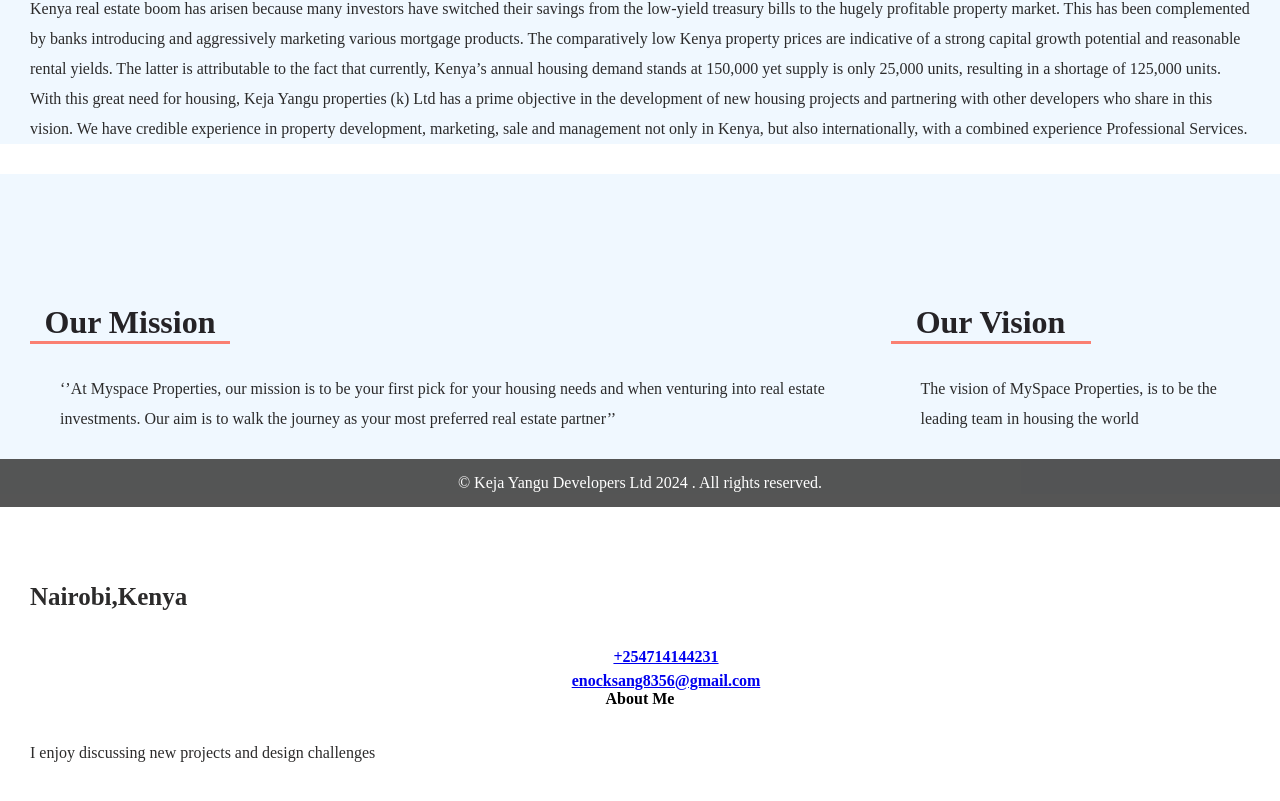
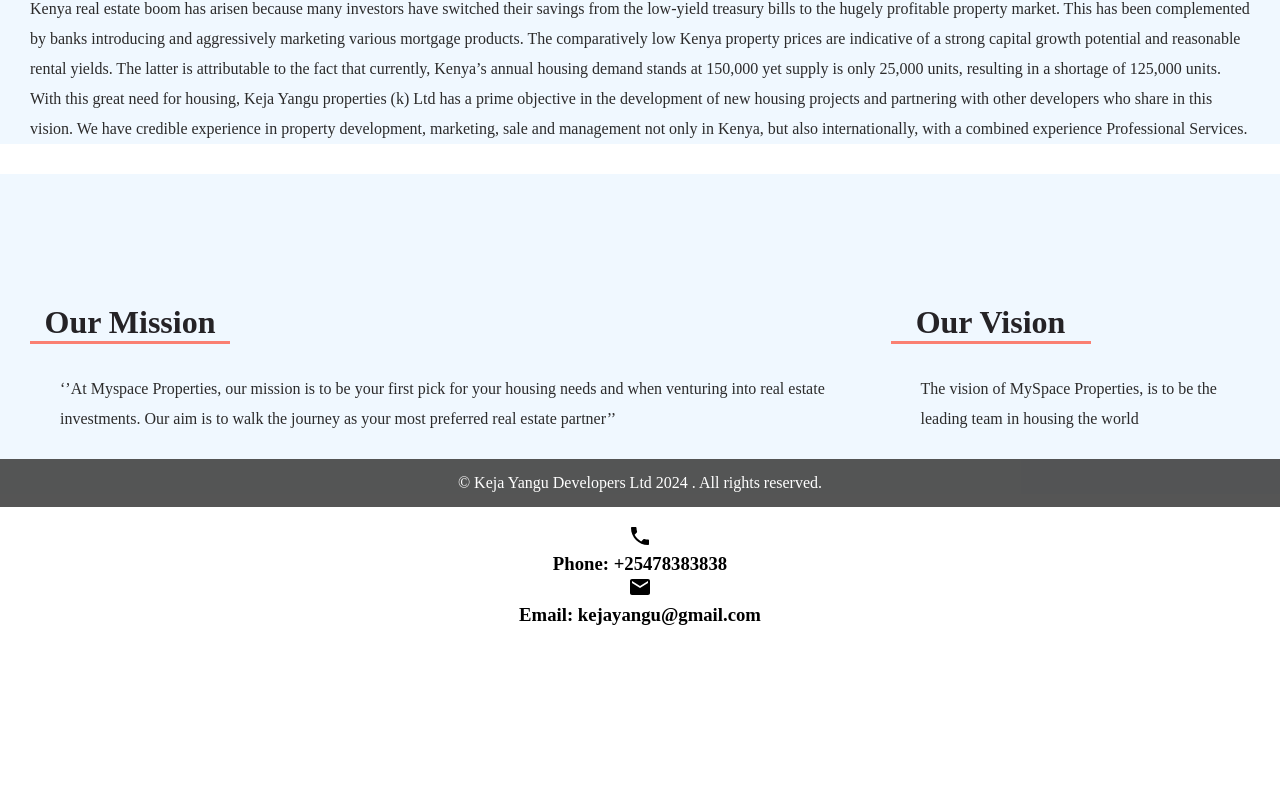
Before and after one commit to PatrickBett/House, a React app in the folder client/: page /About in a window 1280 px wide. Shown: the part 293-1094 px from the top of the page. After the commit the page ends 1019 px from the top, so only its background shows below. Built offline with nearby package versions, Linux system fonts and the light colour scheme; the HTML template or start-up script is replaced by a standard one.

Commit message:
Add comment section

```diff
--- a/client/package.json
+++ b/client/package.json
@@ -10,6 +10,10 @@
     "preview": "vite preview"
   },
   "dependencies": {
+    "@emotion/react": "^11.11.3",
+    "@emotion/styled": "^11.11.0",
+    "@mui/icons-material": "^5.15.6",
+    "@mui/material": "^5.15.6",
     "react": "^18.2.0",
     "react-dom": "^18.2.0",
     "react-icons": "^5.0.1",
--- a/client/src/components/About/About.jsx
+++ b/client/src/components/About/About.jsx
@@ -1,6 +1,9 @@
 import React from 'react'
 import "./About.css"
-import {FaHome, FaInstagram, FaLinkedin, FaMailBulk, FaPhone, FaTwitter,FaGithub} from 'react-icons/fa'
+import PhoneIcon from '@mui/icons-material/Phone';
+import EmailIcon from '@mui/icons-material/Email';
+
+
 
 
 function About() {
@@ -61,59 +64,22 @@
         </div>
       </div>
 
-       <div className='footer'>
-        <div className='footer-container'>
-            <div className='left'>
-                <div className='location'>
-                 <FaHome size={20} style={{color:'#fff',marginRight:'2rem'}}/>
 
-                <div>
-                    <p>Nairobi,Kenya</p>
-                </div>
-              </div>
-                    <div className='phone'>
-                 <h4>
-                    <a href="tel:+254757625214">
-                    <FaPhone size={20} style={{ color: '#fff', marginRight: '2rem' }} />
-                    +254714144231
-                    </a>
-               </h4>
-                </div>
+      <div className="contact-details">
+        <div className="phone">
 
-                <div className='email'>
-                     <h4>
-                        <a href="mailto:enocksang8356@gmail.com">
-                        <FaMailBulk size={20} style={{ color: '#fff', marginRight: '2rem' }} />
-                        enocksang8356@gmail.com
-                        </a>
-                  </h4>
-                </div>
-            </div>
+          <h3><PhoneIcon /> <br></br>Phone: +25478383838</h3>
+        </div>
+
+        <div className="email">
+
+          <h3><EmailIcon /> <br/>Email: kejayangu@gmail.com</h3>
+        </div>
+
+      </div>
 
 
 
-        <div className='right'>
-            <h4> About Me </h4>
-            <p>I enjoy discussing new projects and design challenges</p>
-
-                <ul className='social'>
-                    <li>
-                        <a href="https://linkedin.com/in/enock-sang-5969aa22b" target='_blank' rel="noreferrer" > <FaLinkedin size={30} style={{color:'#fff',marginRight:'1rem'}}/>  </a>
-                    </li>
-                    <li>
-                        <a href="https://twitter.com/@nyachire" target='_blank' rel="noreferrer" > <FaTwitter size={30} style={{color:'#fff',marginRight:'1rem'}}/>  </a>
-                    </li>
-                    <li>
-                        <a href="https://instagram.com/enock_sang_nyachire" target='_blank' rel="noreferrer"> <FaInstagram size={30} style={{color:'#fff',marginRight:'1rem'}}/>  </a>
-                    </li>
-                    <li>
-                        <a href="https://github.com/kipkirui63" target='_blank' rel="noreferrer"> <FaGithub size={30} style={{color:'#fff',marginRight:'1rem'}}/>  </a>
-                    </li>
-                </ul>
-        </div>
-        </div>
-
-    </div>
     </div>
   );
 }
--- a/client/src/components/Details/Details.css
+++ b/client/src/components/Details/Details.css
@@ -25,3 +25,41 @@
     padding-top: 40px;
 
 }
+#reviews{
+    background-color: rgb(74, 71, 71);
+    margin-top: 20px;
+    height: fit-content;
+}
+#comment-section{
+    width: 80%;
+    margin: 30px;
+    height: 200px;
+    font-size: large;
+    padding: 30px;
+    border-radius: 8px;
+}
+#comment-section-title{
+    color: white;
+    text-align: center;
+    padding-top: 40px;
+}
+.fetched-review-comment{
+    color: white;
+}
+.submit-review-Btn{
+    width: 100px;
+    height: 30px;
+    text-align: center;
+    margin-left: 500px;
+    cursor: pointer;
+}
+.submit-review-Btn:hover{
+    background-color: brown;
+    border-radius: 8px;
+}
+.contact-details{
+    margin-bottom: 100px;
+}
+.contact-details h3{
+    text-align: center;
+}
--- a/client/src/components/Details/Details.jsx
+++ b/client/src/components/Details/Details.jsx
@@ -97,24 +97,26 @@
               <h4>Location: {property.location}</h4>
               <h4>Price: {property.price}</h4>
               <h4>Description: {property.description}</h4>
+              {/* <Link to='https://wa.me/+254708103964'>Chat with us on Whatsup</Link> */}
             </div>
           </div>
         ))}
 
         <div id="reviews">
-          <h3>Reviews</h3>
-          <form onSubmit={handleReview}>
-            <textarea
+          <h1 id='comment-section-title'>Reviews</h1>
+          <form className="review-form" onSubmit={handleReview}>
+            <textarea id='comment-section'
               placeholder="Write a Review"
               value={comment}
               onChange={(e) => setComment(e.target.value)}
             ></textarea>
-            <button type="submit">Submit</button>
+            <br/>
+            <button type="submit" className='submit-review-Btn'>Submit</button>
           </form>
           <div>
             {reviews.map((review) => (
               <div key={review.id}>
-                <p>{review.comment}</p>
+                <p className='fetched-review-comment'>{review.comment}</p>
                 {/* Add other review details as needed */}
               </div>
             ))}
```
Also changed, not shown: 2 other files (tests, documents, lock files or other folders).
